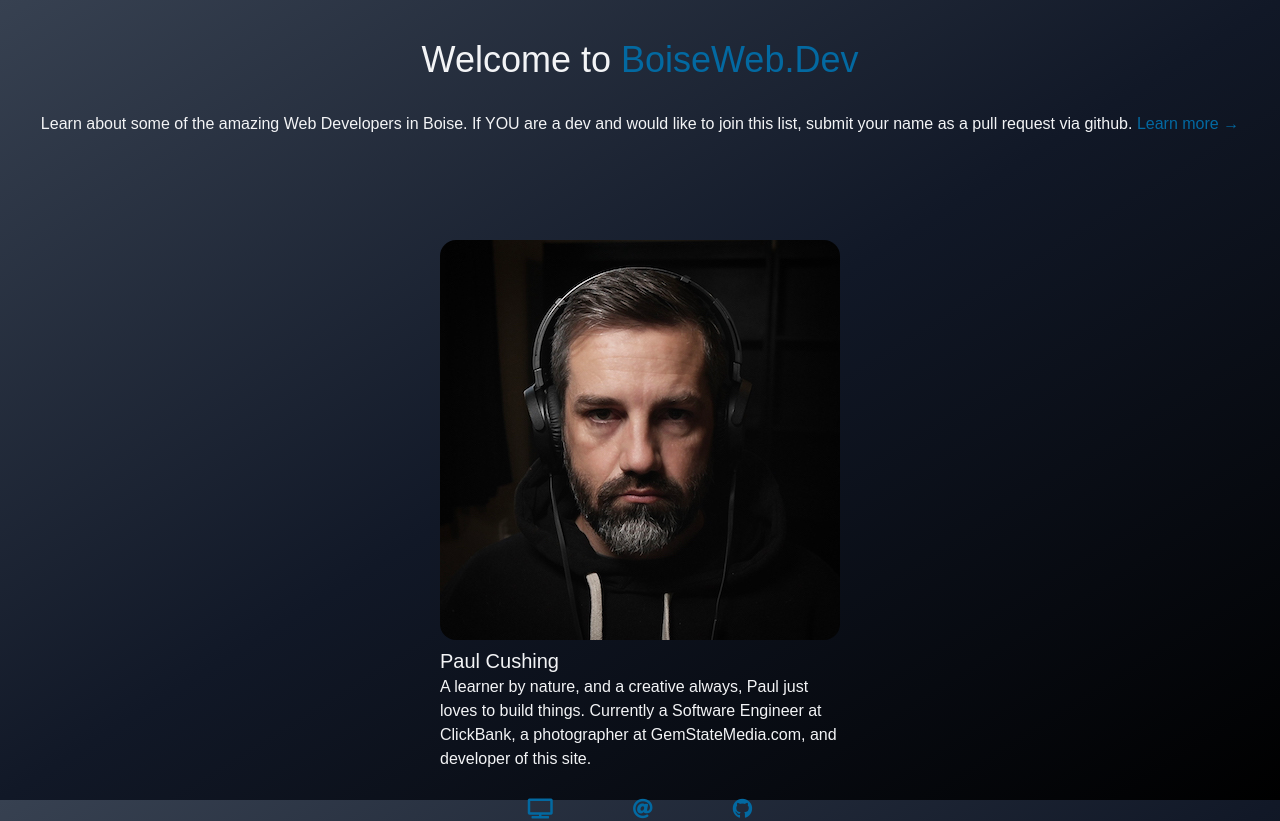
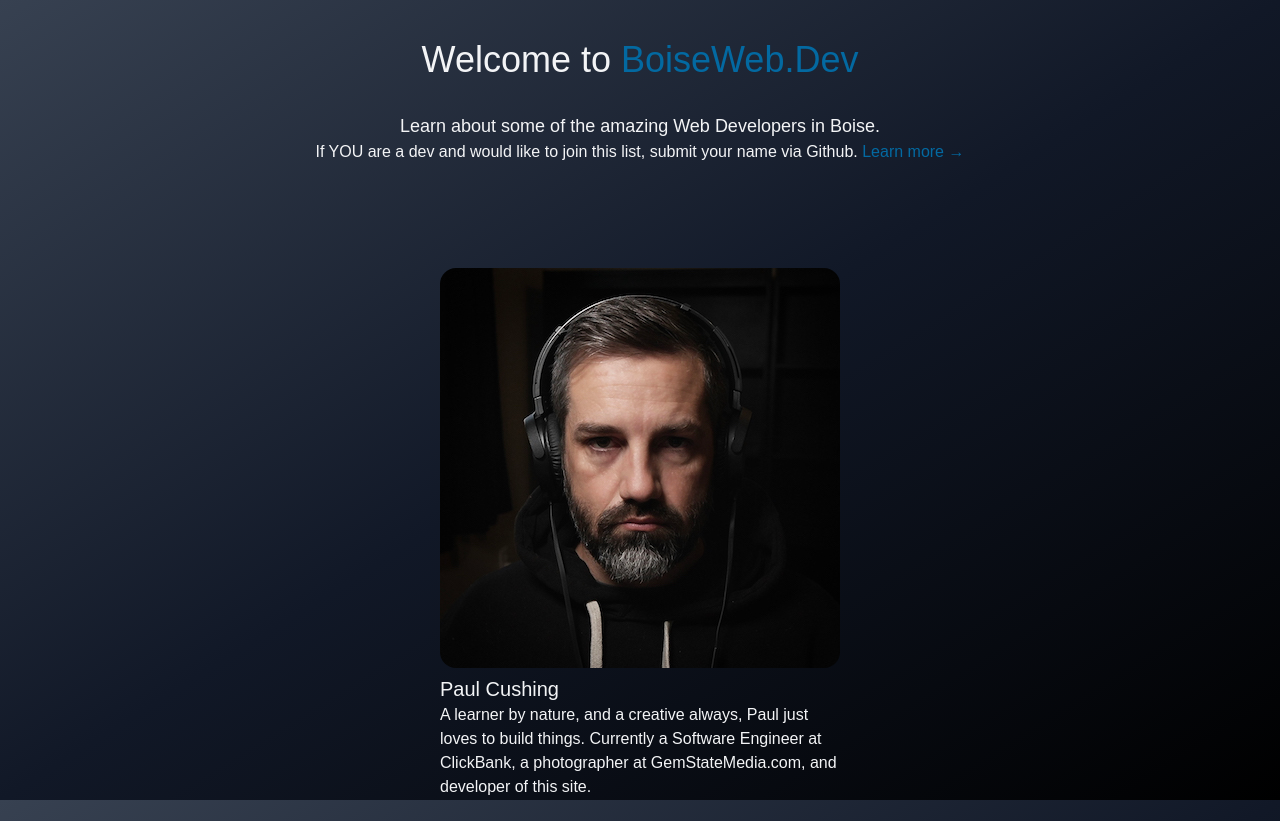
Before and after one commit to paulcushing/BoiseWeb.Dev, a Next.js app: page / in a window 1280 px wide. Shown: the top 821 px of the page. Built offline with nearby package versions, Linux system fonts and the light colour scheme.

Commit message:
Style adjustments

```diff
--- a/components/person.js
+++ b/components/person.js
@@ -6,7 +6,7 @@ export default function Person(props) {
   const truncateLength = 300;
 
   return (
-    <div className="p-6 block max-w-md">
+    <div className="person-card p-6 block max-w-md">
       <Image
         alt={person.name}
         src={"/images/" + person.image}
--- a/pages/index.js
+++ b/pages/index.js
@@ -27,10 +27,10 @@ export default function Home() {
         </header>
 
         <div className="mx-auto mb-20 px-8">
-          <p className="text-center">
-            Learn about some of the amazing Web Developers in Boise. If YOU are
-            a dev and would like to join this list, submit your name as a pull
-            request via github.{" "}
+          <p className="text-center text-lg">
+            Learn about some of the amazing Web Developers in Boise.</p>
+          <p className="text-center">If YOU are
+            a dev and would like to join this list, submit your name via Github.{" "}
             <a
               className="text-blue-700 hover:text-blue-900"
               href="https://github.com/paulcushing/BoiseWeb.Dev"
--- a/styles/global.css
+++ b/styles/global.css
@@ -1,3 +1,10 @@
 @tailwind base;
 @tailwind components;
 @tailwind utilities;
+
+@layer base {
+    .person-card:hover > div:first-child {
+        overflow: visible;
+      @apply shadow-light  rounded-2xl transition duration-100 ease-in-out;
+    }
+  }
--- a/tailwind.config.js
+++ b/tailwind.config.js
@@ -10,6 +10,9 @@ module.exports = {
       white: colors.white,
       black: colors.black,
     },
+    boxShadow: {
+      light: '10px 10px 20px 20px rgba(255, 255, 255, 0.05)'
+    },
     fontFamily: {
       sans: ["Graphik", "sans-serif"],
       serif: ["Merriweather", "serif"],
```
Also changed, not shown: 1 other file (tests, documents, lock files or other folders).
